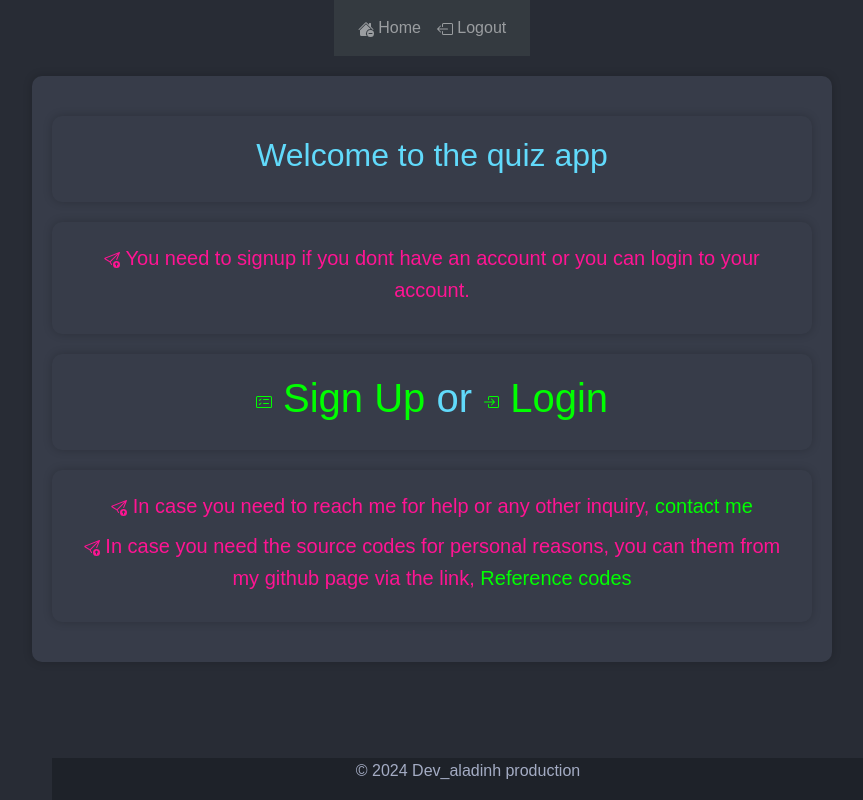
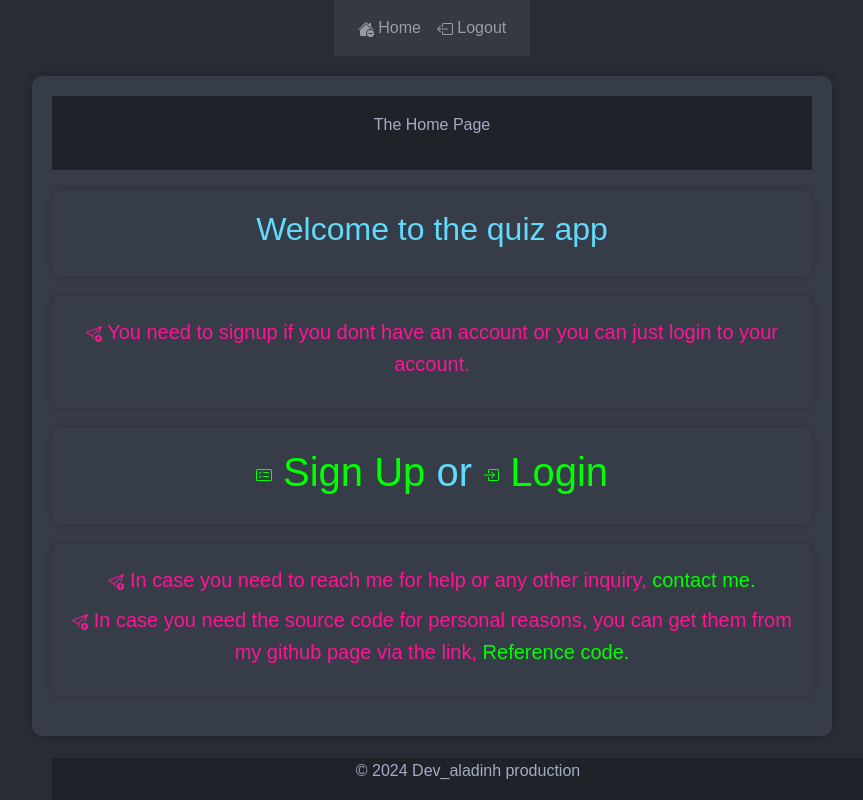
Before and after one commit to harizonelopez/quiz-app, a Flask app: page / in a window 1280 px wide. Shown: the whole page, without its empty margins (208-1071 px from the left). Run offline with Flask 3, Linux system fonts and the light colour scheme; some libraries are stand-ins or nearby versions.

Commit message:
Update home.html

```diff
--- a/templates/home.html
+++ b/templates/home.html
@@ -66,11 +66,13 @@
         a:hover {
             border-bottom: 2px solid #FF6347;
         }
-
     </style>
 </head>
 <body>
     <section>
+        <header>
+            <p>The Home Page</p>
+        </header>
         <section>
             <h2 align="center">Welcome to the quiz app</h2>
         </section>
@@ -82,10 +84,10 @@
             </section>
         {% else %}
             <section align="center">
-                <h5> <svg xmlns="http://www.w3.org/2000/svg" width="16" height="16" fill="currentColor" class="bi bi-send-arrow-up" viewBox="0 0 16 16">
+                <h5><svg xmlns="http://www.w3.org/2000/svg" width="16" height="16" fill="currentColor" class="bi bi-send-arrow-up" viewBox="0 0 16 16">
                     <path fill-rule="evenodd" d="M15.854.146a.5.5 0 0 1 .11.54l-2.8 7a.5.5 0 1 1-.928-.372l1.895-4.738-7.494 7.494 1.376 2.162a.5.5 0 1 1-.844.537l-1.531-2.407L.643 7.184a.75.75 0 0 1 .124-1.33L15.314.037a.5.5 0 0 1 .54.11ZM5.93 9.363l7.494-7.494L1.591 6.602z"/>
                     <path fill-rule="evenodd" d="M12.5 16a3.5 3.5 0 1 0 0-7 3.5 3.5 0 0 0 0 7m.354-5.354a.5.5 0 0 0-.722.016l-1.149 1.25a.5.5 0 1 0 .737.676l.28-.305V14a.5.5 0 0 0 1 0v-1.793l.396.397a.5.5 0 0 0 .708-.708z"/>
-                  </svg> You need to signup if you dont have an account or you can login to your account.</h5>
+                  </svg> You need to signup if you dont have an account or you can just login to your account.</h5>
             </section>
             <section>
                 <h1 align="center"><a href="{{ url_for('signup') }}"> <svg xmlns="http://www.w3.org/2000/svg" width="16" height="16" fill="currentColor" class="bi bi-card-checklist" viewBox="0 0 16 16">
@@ -99,20 +101,19 @@
         {% endif %}
 
         <section align="center">
-            <h5> <svg xmlns="http://www.w3.org/2000/svg" width="16" height="16" fill="currentColor" class="bi bi-send-arrow-up" viewBox="0 0 16 16">
+            <h5><svg xmlns="http://www.w3.org/2000/svg" width="16" height="16" fill="currentColor" class="bi bi-send-arrow-up" viewBox="0 0 16 16">
                 <path fill-rule="evenodd" d="M15.854.146a.5.5 0 0 1 .11.54l-2.8 7a.5.5 0 1 1-.928-.372l1.895-4.738-7.494 7.494 1.376 2.162a.5.5 0 1 1-.844.537l-1.531-2.407L.643 7.184a.75.75 0 0 1 .124-1.33L15.314.037a.5.5 0 0 1 .54.11ZM5.93 9.363l7.494-7.494L1.591 6.602z"/>
                 <path fill-rule="evenodd" d="M12.5 16a3.5 3.5 0 1 0 0-7 3.5 3.5 0 0 0 0 7m.354-5.354a.5.5 0 0 0-.722.016l-1.149 1.25a.5.5 0 1 0 .737.676l.28-.305V14a.5.5 0 0 0 1 0v-1.793l.396.397a.5.5 0 0 0 .708-.708z"/>
-              </svg> In case you need to reach me for help or any other inquiry, <a href="{{ url_for('contact') }}"> contact me</a></h5>
-            <h5> <svg xmlns="http://www.w3.org/2000/svg" width="16" height="16" fill="currentColor" class="bi bi-send-arrow-up" viewBox="0 0 16 16">
+              </svg> In case you need to reach me for help or any other inquiry, <a href="{{ url_for('contact') }}"> contact me.</a></h5>
+            <h5><svg xmlns="http://www.w3.org/2000/svg" width="16" height="16" fill="currentColor" class="bi bi-send-arrow-up" viewBox="0 0 16 16">
                 <path fill-rule="evenodd" d="M15.854.146a.5.5 0 0 1 .11.54l-2.8 7a.5.5 0 1 1-.928-.372l1.895-4.738-7.494 7.494 1.376 2.162a.5.5 0 1 1-.844.537l-1.531-2.407L.643 7.184a.75.75 0 0 1 .124-1.33L15.314.037a.5.5 0 0 1 .54.11ZM5.93 9.363l7.494-7.494L1.591 6.602z"/>
                 <path fill-rule="evenodd" d="M12.5 16a3.5 3.5 0 1 0 0-7 3.5 3.5 0 0 0 0 7m.354-5.354a.5.5 0 0 0-.722.016l-1.149 1.25a.5.5 0 1 0 .737.676l.28-.305V14a.5.5 0 0 0 1 0v-1.793l.396.397a.5.5 0 0 0 .708-.708z"/>
-              </svg> In case you need the source codes for personal reasons, you can them from my github page via the link, <a href="{{ url_for('reference') }}"> Reference codes</a></h5>
+              </svg> In case you need the source code for personal reasons, you can get them from my github page via the link, <a href="{{ url_for('reference') }}"> Reference code.</a></h5>
         </section>
 
         <footer>
             <p>&copy; 2024 Dev_aladinh production</p>
         </footer>
-
     </section>
 </body>
 </html>
```
